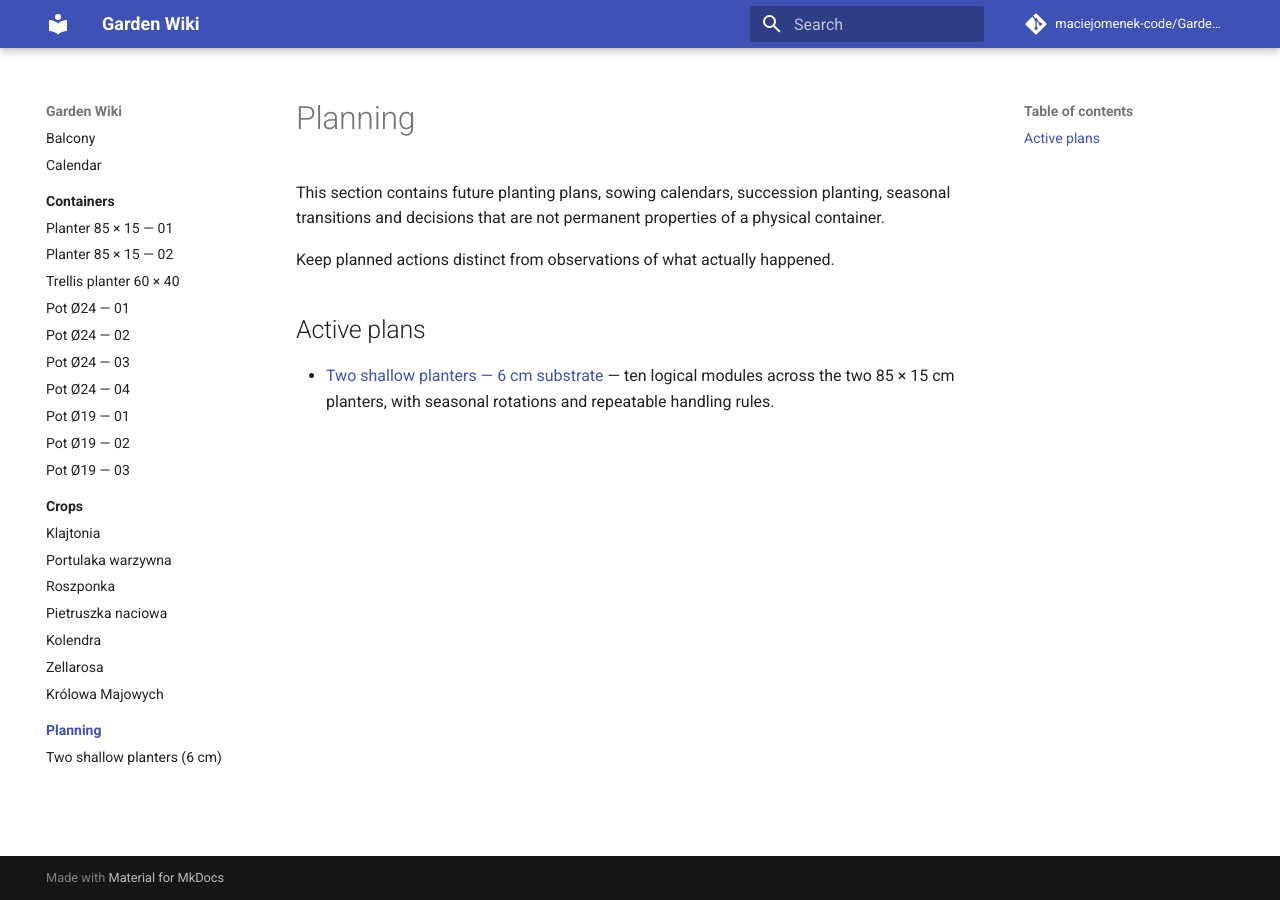
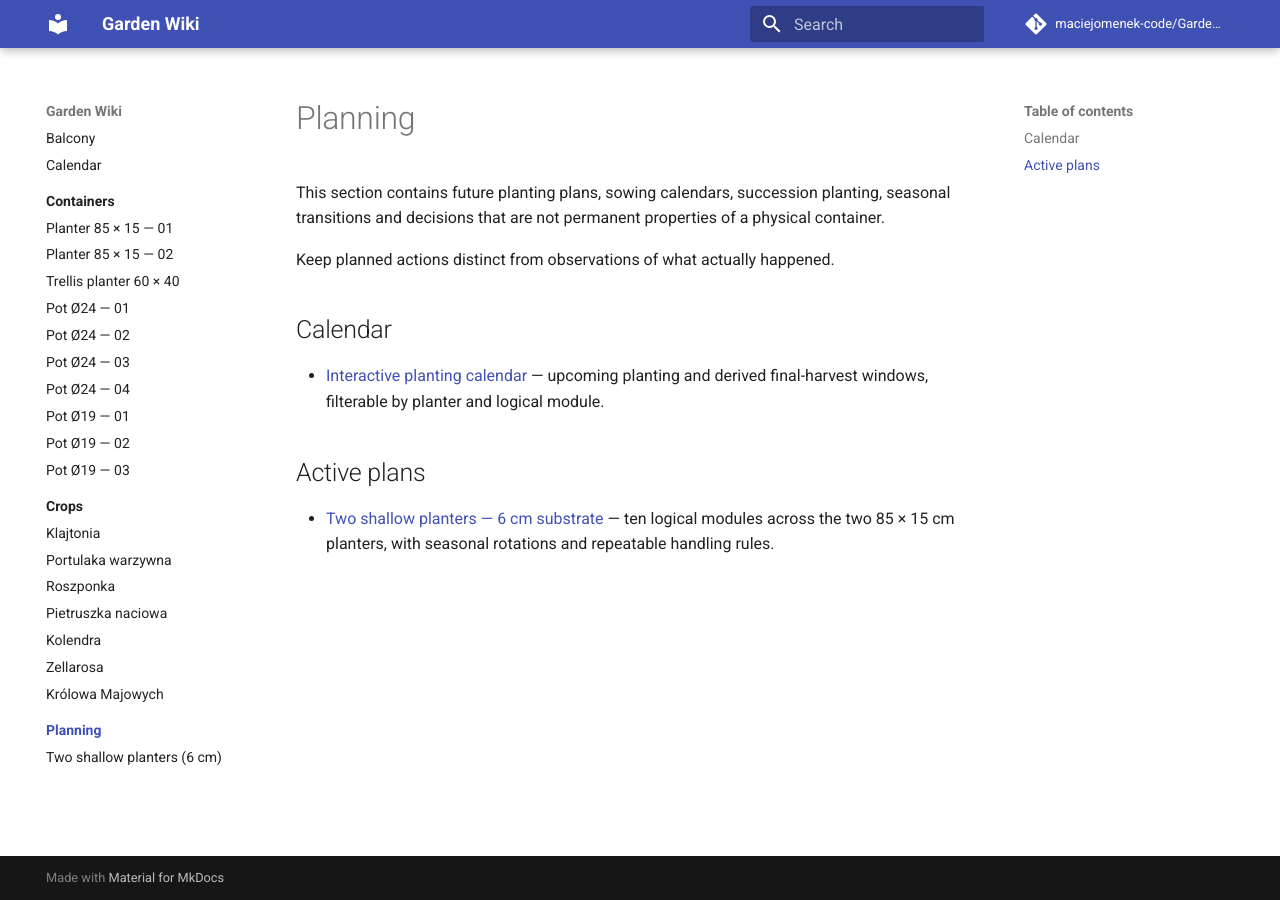
Before and after one commit to maciejomenek-code/Garden-wiki, an MkDocs documentation site: the page built from docs/planning/index.md, in a window 1280 px wide. Built offline with MkDocs 1.6.1 and Material for MkDocs 9.7.7, drawn with Linux system fonts in a browser that asks for light colours; comment, search, counter and statistics services are not loaded.

Commit message:
Link planning overview to calendar

```diff
--- a/docs/planning/index.md
+++ b/docs/planning/index.md
@@ -4,6 +4,10 @@ This section contains future planting plans, sowing calendars, succession planti
 
 Keep planned actions distinct from observations of what actually happened.
 
+## Calendar
+
+- [Interactive planting calendar](../calendar.md) — upcoming planting and derived final-harvest windows, filterable by planter and logical module.
+
 ## Active plans
 
 - [Two shallow planters — 6 cm substrate](shallow-planters-6cm.md) — ten logical modules across the two 85 × 15 cm planters, with seasonal rotations and repeatable handling rules.
```
